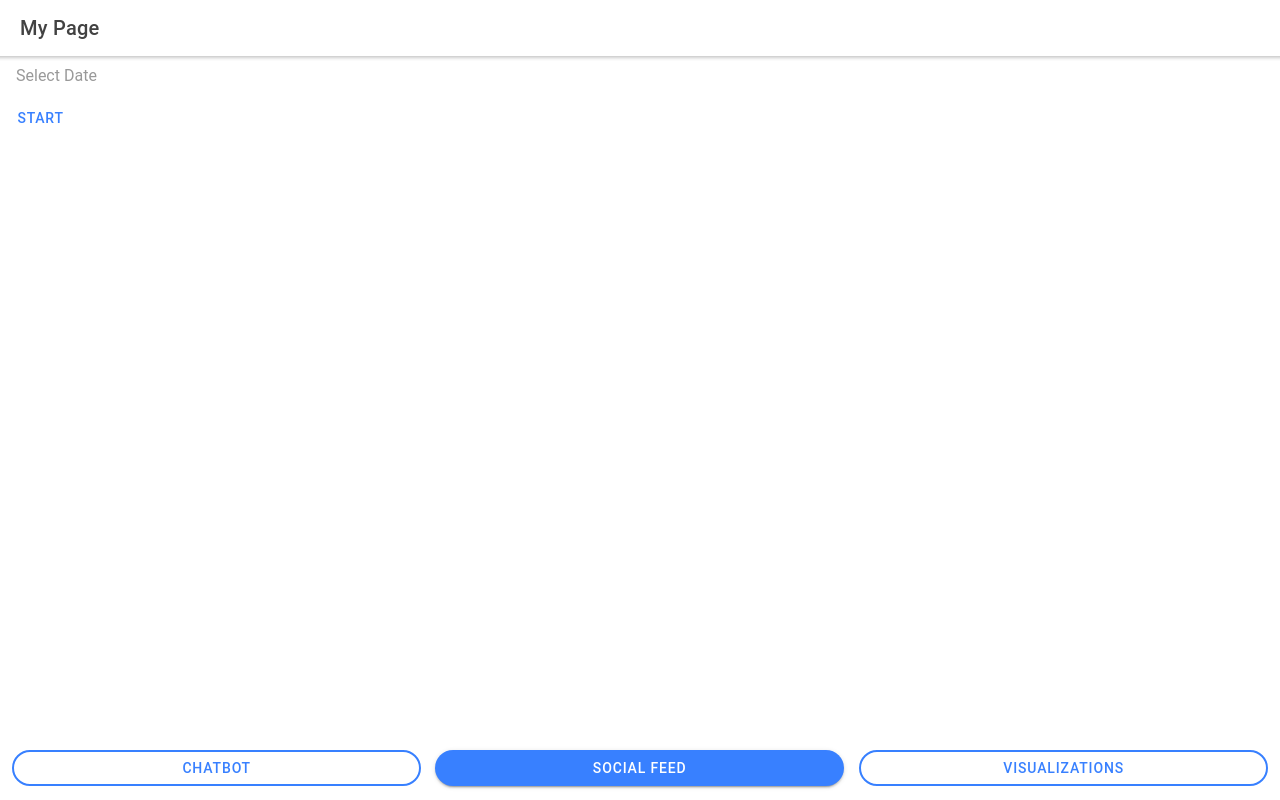
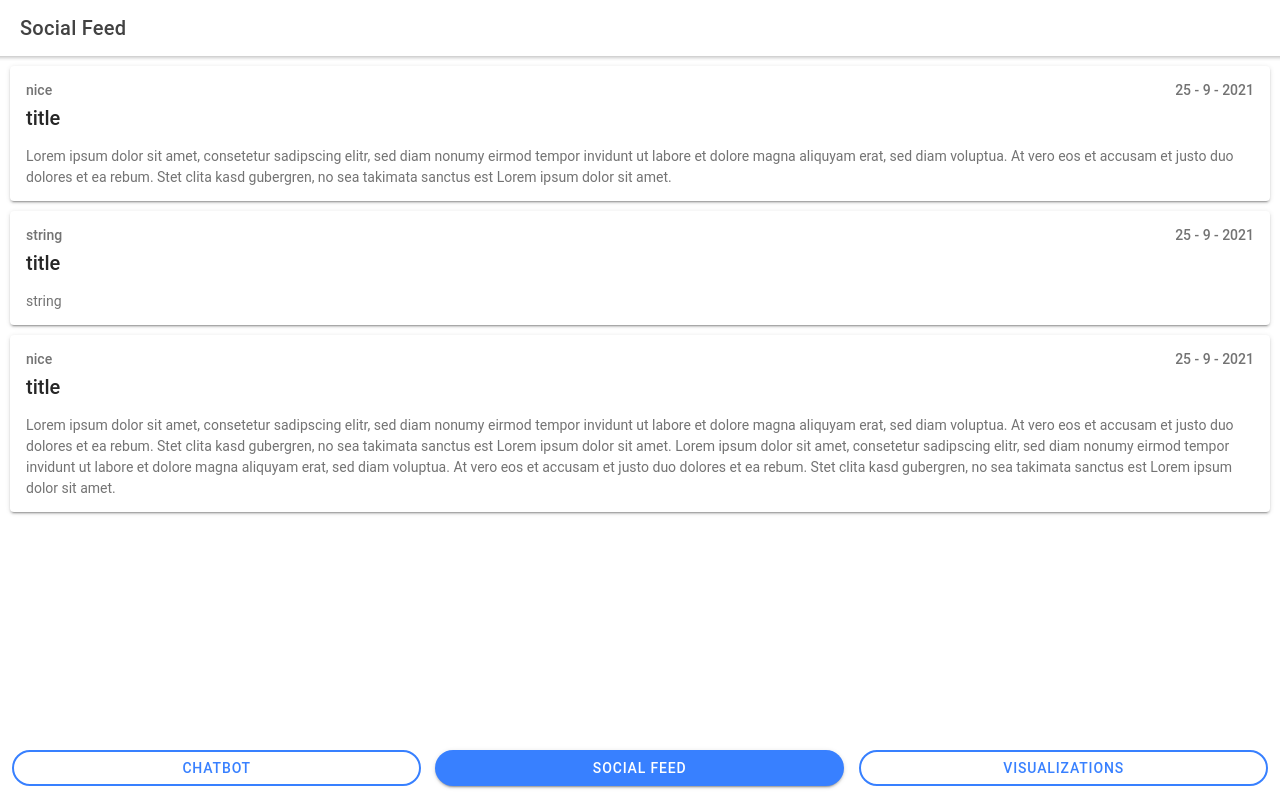
Before and after one commit to ognacy/roche-challenge-frontend, a React (Create React App) app: page /social-feed in a window 1280 px wide. Built offline with nearby package versions, Linux system fonts and the light colour scheme.

Commit message:
update the social feed and add background to the navbar

```diff
--- a/src/App.css
+++ b/src/App.css
@@ -2,4 +2,24 @@
   position: fixed;
   bottom: 0;
   width: 100%;
+  background-color: white;
 }
+
+.mainPage .ionGrid {
+  display: flex;
+  flex-direction: column;
+  margin: 50% 0;
+  vertical-align: middle !important;
+}
+
+.socialFeed {
+  margin-bottom: 150px;
+}
+
+.socialFeed .alignRight {
+  text-align: right;
+}
+
+.removePadding {
+  padding: 0 !important;
+}
--- a/src/Components/Home.js
+++ b/src/Components/Home.js
@@ -1,9 +1,57 @@
 import { memo } from "react";
+import {
+  IonButton,
+  IonGrid,
+  IonRow,
+  IonCol,
+  IonContent,
+  IonPage,
+} from "@ionic/react";
 
 const Home = () => {
+  const menu = [
+    {
+      title: "Chatbot",
+      path: "/chatbot",
+    },
+    {
+      title: "Social feed",
+      path: "/social-feed",
+    },
+    {
+      title: "Visualizations",
+      path: "/visualizations",
+    },
+  ];
+
+  const nextPath = (path) => {
+    console.log(path);
+    window.location.href = path;
+  };
+
   return (
     <>
-      <h1>Home</h1>
+      <IonPage className="mainPage">
+        <IonContent>
+          <IonGrid className="ionGrid">
+            {menu.map((item, index) => (
+              <IonRow key={index} className="ionRow">
+                <IonCol>
+                <IonButton
+                  color="primary"
+                  expand="full"
+                  shape="round"
+                  size="large"
+                  onClick={() => nextPath(item.path)}
+                >
+                  {item.title}
+                </IonButton>
+                </IonCol>
+              </IonRow>
+            ))}
+          </IonGrid>
+        </IonContent>
+      </IonPage>
     </>
   );
 };
--- a/src/Components/SocialFeed.js
+++ b/src/Components/SocialFeed.js
@@ -1,20 +1,107 @@
 import { memo } from "react";
-import { IonPage, IonHeader, IonToolbar, IonTitle, IonContent, IonDatetime, IonButton } from "@ionic/react";
+import {
+  IonPage,
+  IonHeader,
+  IonToolbar,
+  IonTitle,
+  IonContent,
+  IonCard,
+  IonCardHeader,
+  IonCardSubtitle,
+  IonCardTitle,
+  IonCardContent,
+  IonGrid,
+  IonRow,
+  IonCol
+} from "@ionic/react";
 
 const Home = () => {
+  const blog = [
+    {
+      stories: {
+        timestamp: "2021-09-25T09:34:05.996Z",
+        author_id: "lol123",
+        author_display_name: "nice",
+        title: "title",
+        story_content: "Lorem ipsum dolor sit amet, consetetur sadipscing elitr, sed diam nonumy eirmod tempor invidunt ut labore et dolore magna aliquyam erat, sed diam voluptua. At vero eos et accusam et justo duo dolores et ea rebum. Stet clita kasd gubergren, no sea takimata sanctus est Lorem ipsum dolor sit amet.",
+        reactions: [
+          {
+            reaction_type: "hug",
+            reaction_user_id: "string",
+            reaction_display_name: "string",
+          },
+        ],
+      },
+    },
+    {
+      stories: {
+        timestamp: "2021-09-25T09:34:05.996Z",
+        author_id: "string",
+        author_display_name: "string",
+        title: "title",
+        story_content: "string",
+        reactions: [
+          {
+            reaction_type: "hug",
+            reaction_user_id: "string",
+            reaction_display_name: "string",
+          },
+        ],
+      },
+    },
+    {
+      stories: {
+        timestamp: "2021-09-25T09:34:05.996Z",
+        author_id: "lol123",
+        author_display_name: "nice",
+        title: "title",
+        story_content: "Lorem ipsum dolor sit amet, consetetur sadipscing elitr, sed diam nonumy eirmod tempor invidunt ut labore et dolore magna aliquyam erat, sed diam voluptua. At vero eos et accusam et justo duo dolores et ea rebum. Stet clita kasd gubergren, no sea takimata sanctus est Lorem ipsum dolor sit amet. Lorem ipsum dolor sit amet, consetetur sadipscing elitr, sed diam nonumy eirmod tempor invidunt ut labore et dolore magna aliquyam erat, sed diam voluptua. At vero eos et accusam et justo duo dolores et ea rebum. Stet clita kasd gubergren, no sea takimata sanctus est Lorem ipsum dolor sit amet.",
+        reactions: [
+          {
+            reaction_type: "hug",
+            reaction_user_id: "string",
+            reaction_display_name: "string",
+          },
+        ],
+      },
+    },
+  ];
+
+  const dateFormat = (timestamp) => {
+    let date = new Date(timestamp);
+    var month = date.getMonth() + 1;
+    var day = date.getDate();
+    var year = date.getFullYear();
+    return day + " - " + month + " - " + year;
+  }
+
   return (
-    <IonPage>
+    <IonPage className="socialFeed">
       <IonHeader>
         <IonToolbar>
-          <IonTitle>My Page</IonTitle>
+          <IonTitle>Social Feed</IonTitle>
         </IonToolbar>
       </IonHeader>
       <IonContent>
-        <IonDatetime
-          displayFormat="MM/DD/YYYY"
-          placeholder="Select Date"
-        ></IonDatetime>
-        <IonButton fill="clear">Start</IonButton>
+        {blog.map((user) => (
+        <IonCard key={user.stories.author_id}>
+          <IonCardHeader>
+            <IonCardSubtitle>
+              <IonGrid className="removePadding">
+                <IonRow>
+                  <IonCol className="removePadding">{user.stories.author_display_name}</IonCol>
+                  <IonCol className="removePadding alignRight">{dateFormat(user.stories.timestamp)}</IonCol>
+                </IonRow>
+              </IonGrid>
+            </IonCardSubtitle>
+            <IonCardTitle>{user.stories.title}</IonCardTitle>
+          </IonCardHeader>
+
+          <IonCardContent>
+            {user.stories.story_content}
+          </IonCardContent>
+        </IonCard>
+        ))}
       </IonContent>
     </IonPage>
   );
--- a/src/Pages/Navbar.js
+++ b/src/Pages/Navbar.js
@@ -28,7 +28,7 @@ const Navbar = () => {
     if ((location.pathname !== "/") & (nav.path === "/")) {
       return false;
     }
-    if (!location.pathname.includes(nav.path)) {
+    if (location.pathname !== nav.path) {
       return false;
     } else {
       return true;
```
